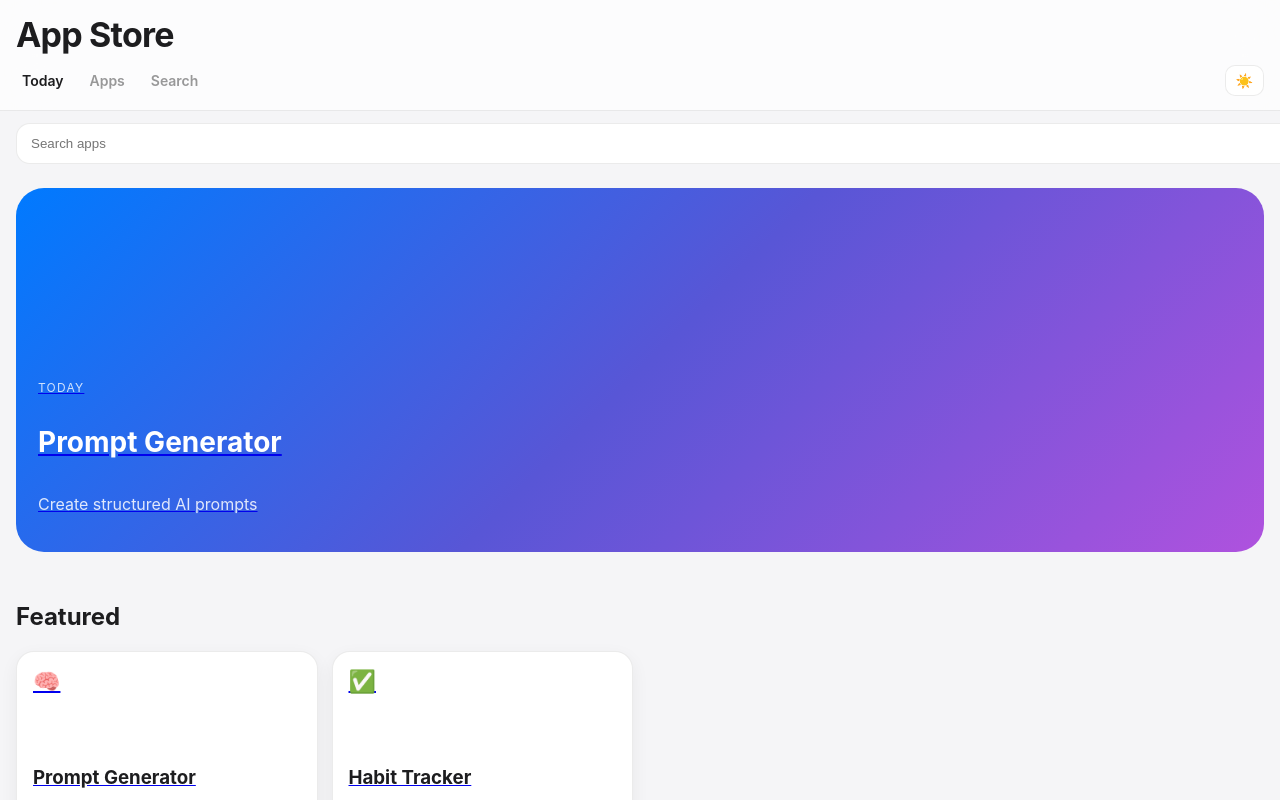
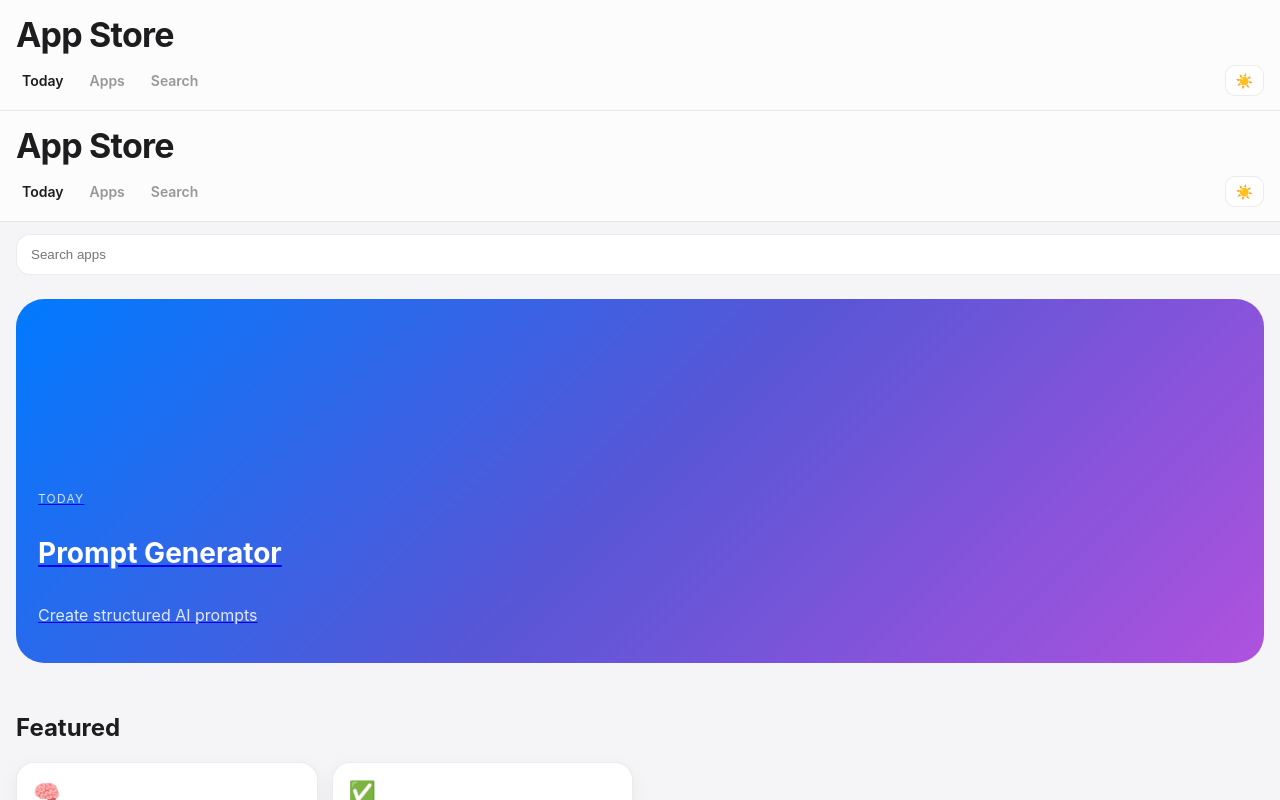
Before and after one commit to idea-ai-labs/widgets, a Next.js app: page / in a window 1280 px wide. Shown: the top 800 px of the page. Built offline with nearby package versions, Linux system fonts and the light colour scheme.

Commit message:
Update layout.tsx

```diff
--- a/app/layout.tsx
+++ b/app/layout.tsx
@@ -1,5 +1,6 @@
 import "./globals.css";
 import { ThemeProvider } from "./components/ThemeProvider";
+import TopNav from "./components/TopNav";
 
 export const metadata = {
   title: "Widget Store",
@@ -14,7 +15,10 @@ export default function RootLayout({
   return (
     <html lang="en">
       <body>
-        <ThemeProvider>{children}</ThemeProvider>
+        <ThemeProvider>
+          <TopNav />
+          {children}
+        </ThemeProvider>
       </body>
     </html>
   );
```
